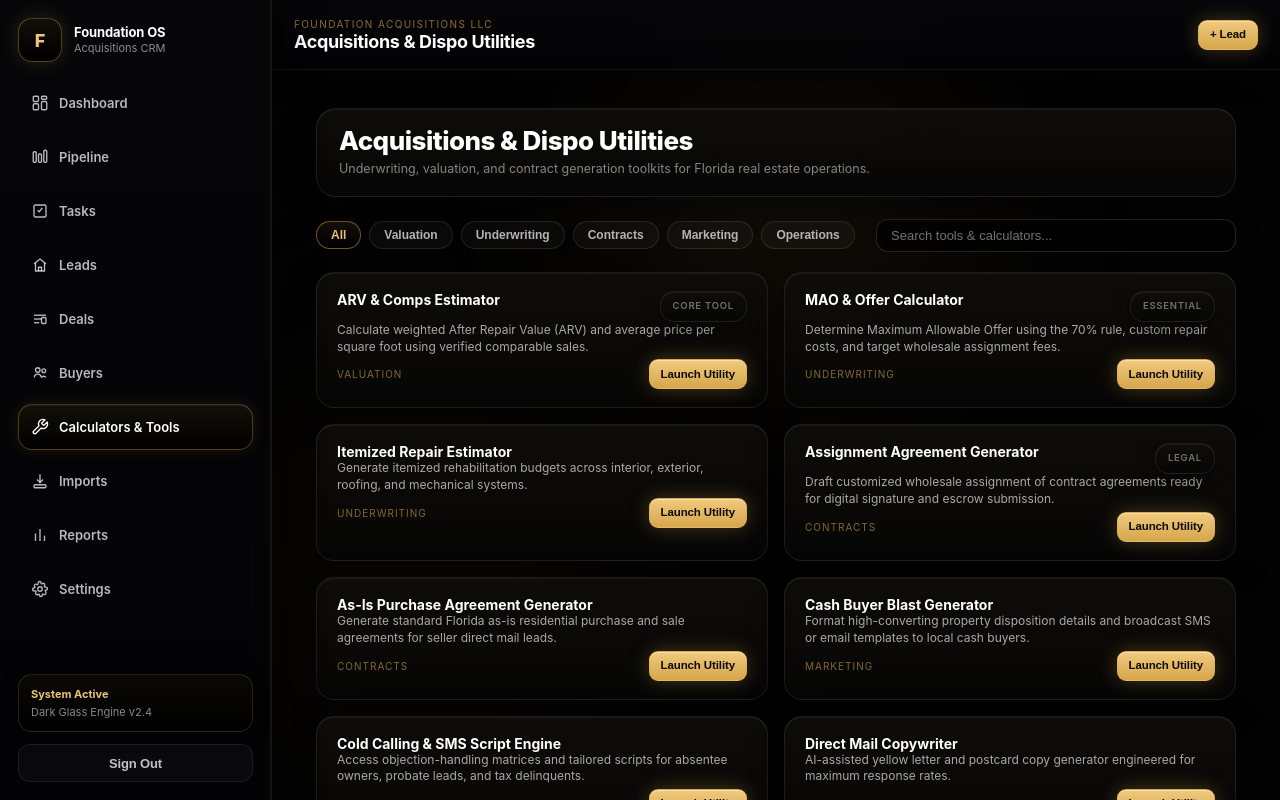
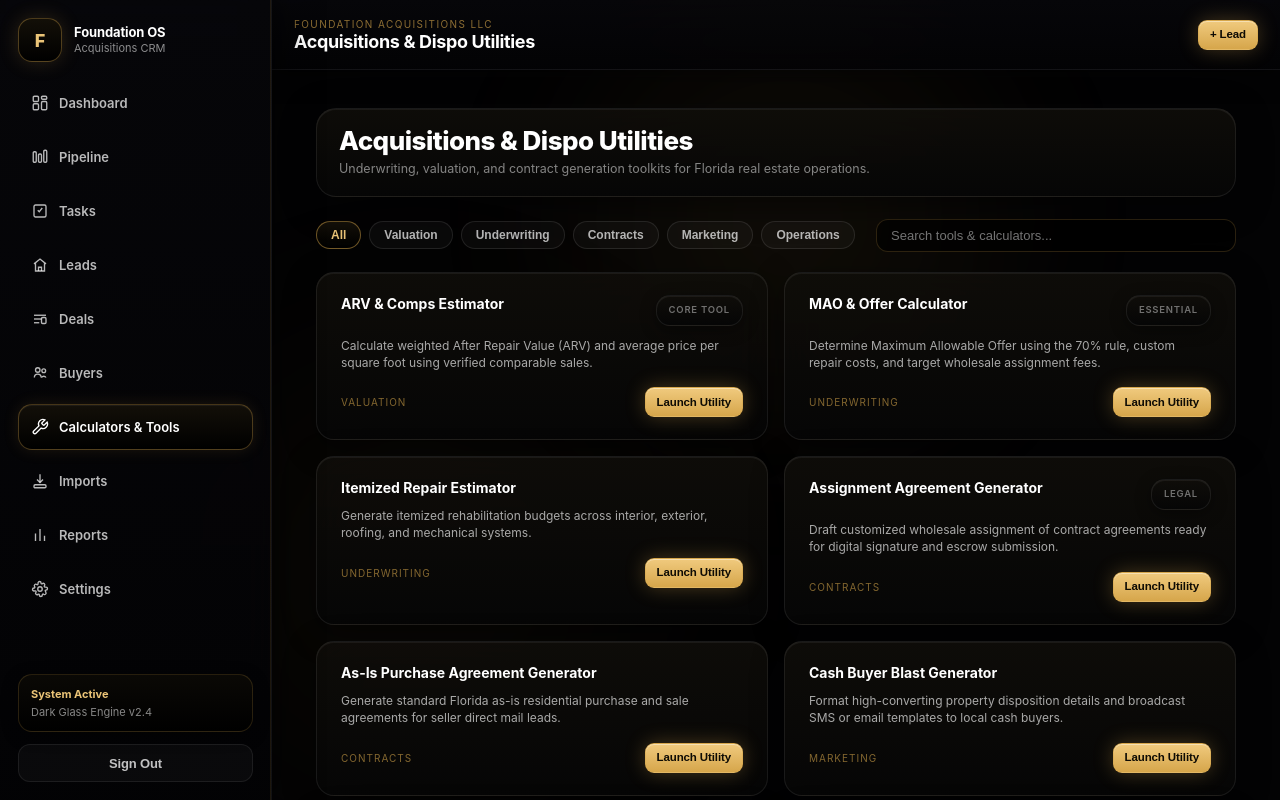
Before and after one commit to lakendricwoods-cell/Acquisitions-crm, a Next.js app: page /tools in a window 1280 px wide. Shown: the top 800 px of the page. Built offline with nearby package versions, Linux system fonts and the light colour scheme.

Commit message:
Update page.tsx

```diff
--- a/app/(crm)/tools/page.tsx
+++ b/app/(crm)/tools/page.tsx
@@ -350,7 +350,8 @@ export default function ToolsPage() {
         {/* Tools Grid */}
         <div style={{ display: 'grid', gridTemplateColumns: 'repeat(auto-fill, minmax(300px, 1fr))', gap: 16 }}>
           {filteredTools.map((tool) => (
-            <SectionCard key={tool.id} style={{ display: 'grid', gap: 12, padding: 18, position: 'relative' }}>
+            <SectionCard key={tool.id}>
+              <div style={{ display: 'grid', gap: 12, padding: 4, position: 'relative' }}>
                 <div style={{ display: 'flex', justifyContent: 'space-between', alignItems: 'flex-start', gap: 8 }}>
                   <div style={{ fontSize: 14, fontWeight: 750, color: '#fff' }}>{tool.title}</div>
                   {tool.badge && (
@@ -367,6 +368,7 @@ export default function ToolsPage() {
                   <ActionButton compact tone="gold" onClick={() => setActiveToolId(tool.id)}>
                     Launch Utility
                   </ActionButton>
+                </div>
               </div>
             </SectionCard>
           ))}
```
Lines whose indentation alone changed are shown as unchanged.
